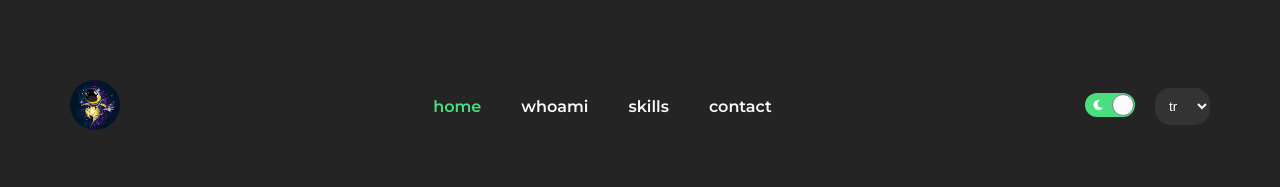
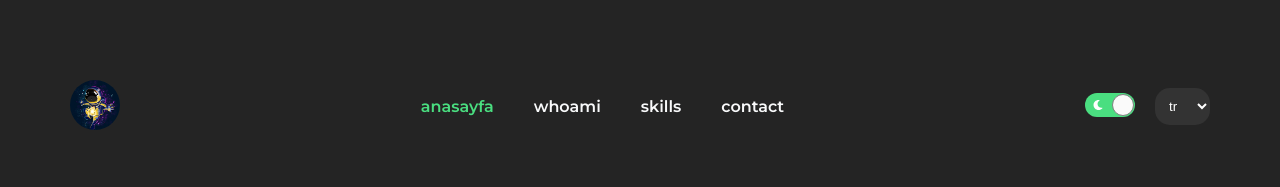
Before and after one commit to guleroglu/portfolio, a React (Vite) app: page / in a window 1280 px wide. Shown: the top 187 px of the page. Built offline with nearby package versions, Linux system fonts and the light colour scheme.

Commit message:
updated Navbar.jsx

```diff
--- a/src/components/Navbar/Navbar.jsx
+++ b/src/components/Navbar/Navbar.jsx
@@ -4,7 +4,7 @@ import { useContext } from "react";
 import { GlobalContext } from "../../Context/GlobalContext";
 
 const Navbar = () => {
-  const { setIsHovered, isToggle } = useContext(GlobalContext);
+  const { setIsHovered, isToggle, selectedOption } = useContext(GlobalContext);
 
   return (
     <nav className="navbar">
@@ -14,7 +14,7 @@ const Navbar = () => {
         onMouseLeave={() => setIsHovered(false)}
         className={!isToggle ? "light" : ""}
       >
-        home
+        {selectedOption === false ? "home" : "anasayfa"}
       </NavLink>
       <NavLink
         to="/whoami"
```
